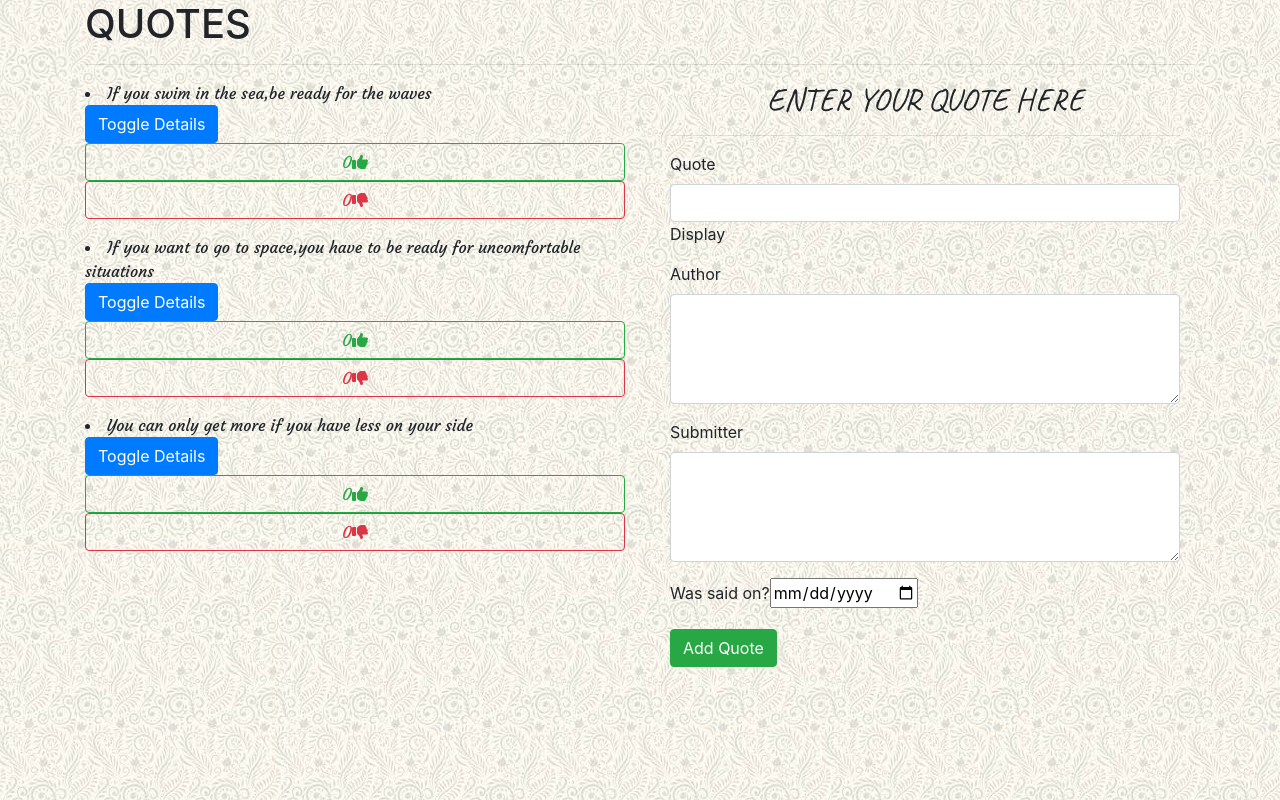
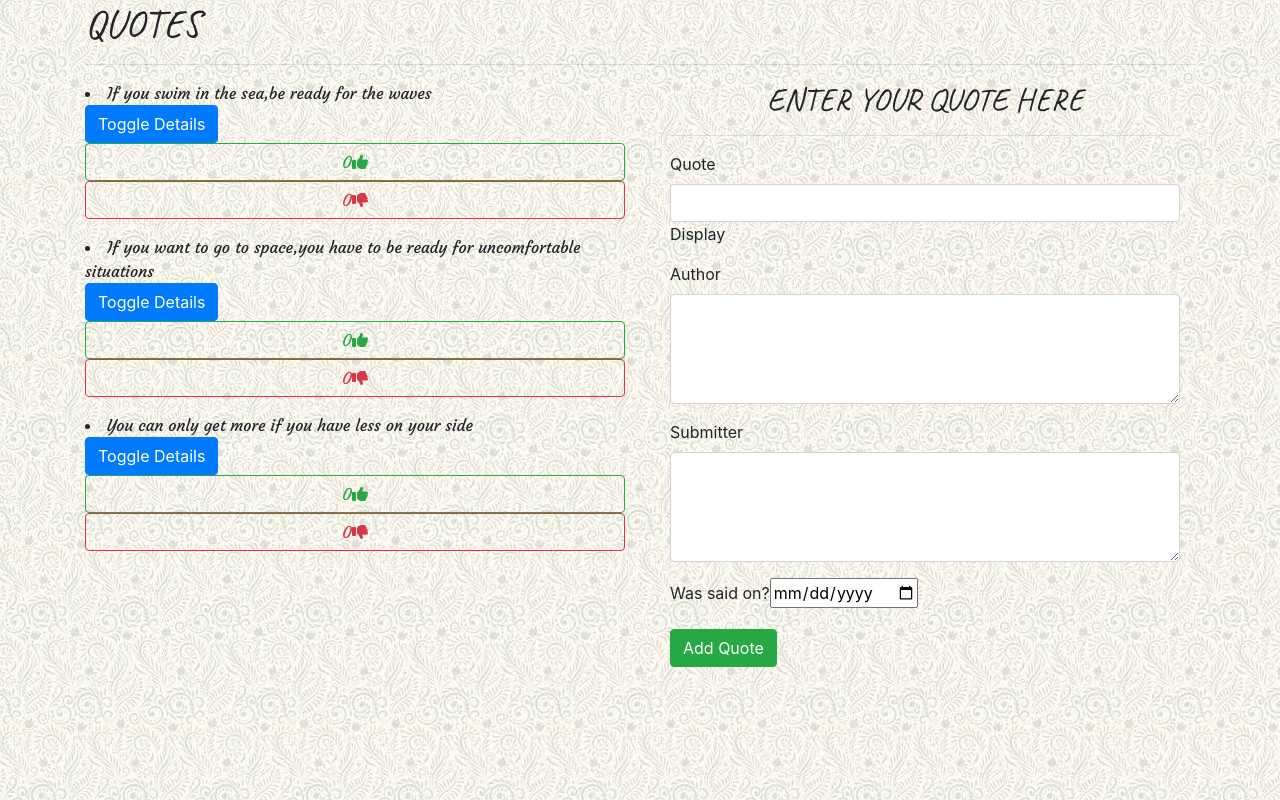
Before and after one commit to EmmanuelWanzala/Quotes, an Angular app: page / in a window 1280 px wide. Built offline with nearby package versions, Linux system fonts and the light colour scheme.

Commit message:
styled h1

```diff
--- a/src/styles.css
+++ b/src/styles.css
@@ -5,7 +5,7 @@ body{
      background-image: url(../src/assets/download.jpeg);
 
 }
-h2{
+h1,h2{
      font-family: 'Caveat', cursive
 }
 
```
